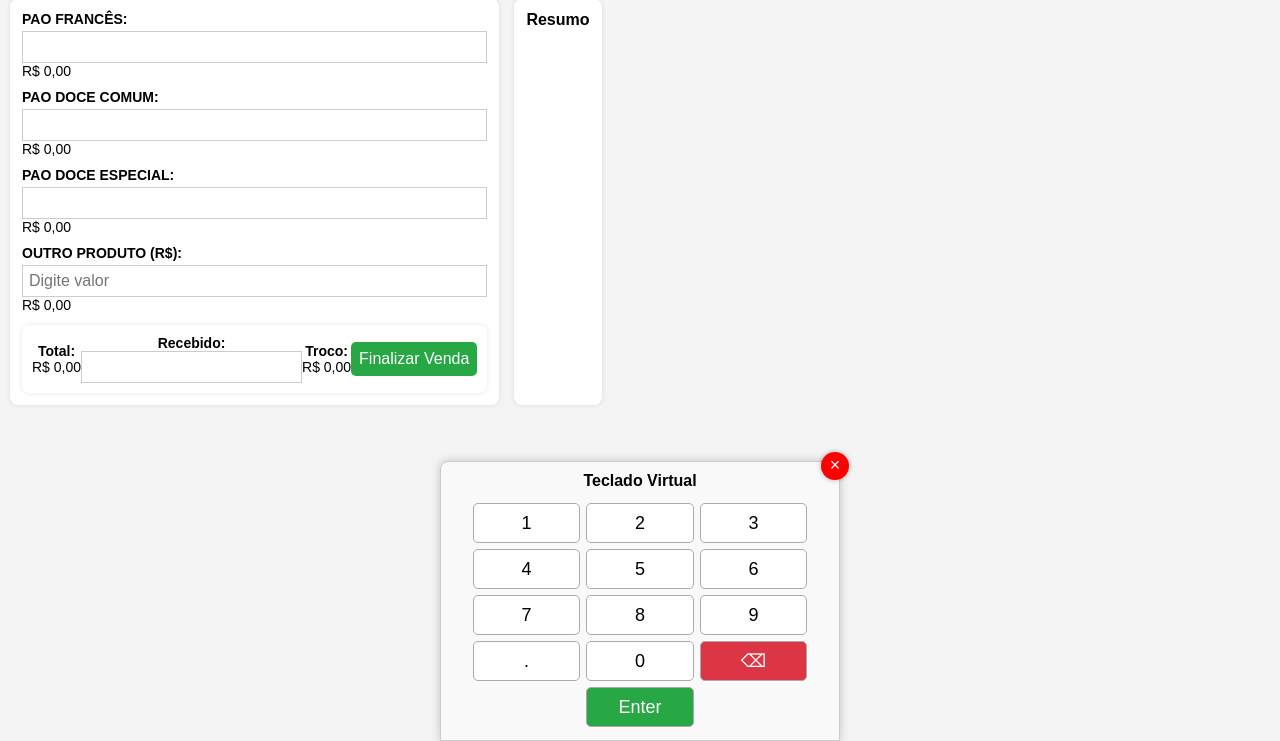
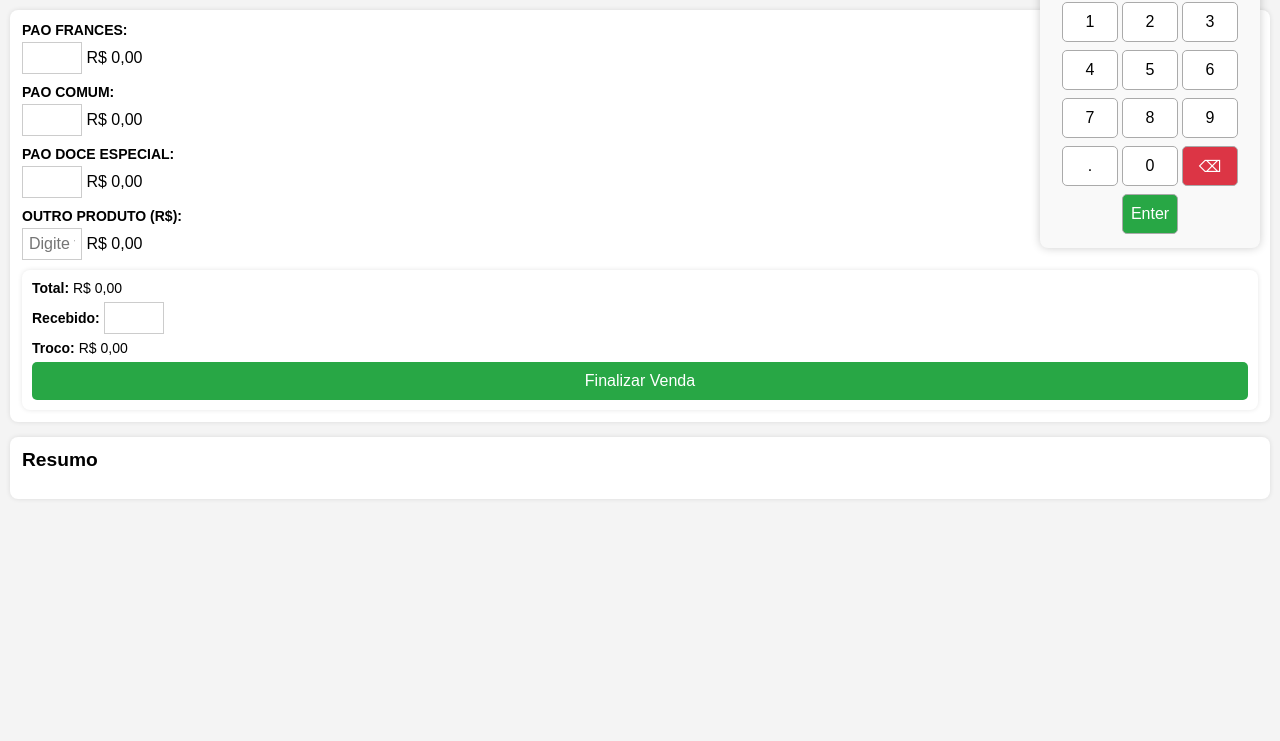
Before and after one commit to Tvf007/calculadora-atualizada, a plain HTML site: page index.html in a window 1280 px wide. Shown: the part 59-800 px from the top of the page. Drawn offline with Linux system fonts and the light colour scheme.

Commit message:
Update index.html

```diff
--- a/index.html
+++ b/index.html
@@ -2,13 +2,12 @@
 <html lang="pt-BR">
 <head>
   <meta charset="UTF-8" />
-  <title>Sistema de Caixa</title>
+  <title>Caixa Aberto</title>
   <meta name="viewport" content="width=device-width, initial-scale=1.0, user-scalable=no">
   <style>
     * {
       box-sizing: border-box;
     }
-
     body {
       font-family: Arial, sans-serif;
       margin: 0;
@@ -17,108 +16,79 @@
       min-height: 100vh;
       display: flex;
       flex-direction: column;
-      font-size: 14px;
+      overflow-x: hidden;
     }
-
     h1 {
       text-align: center;
       margin-bottom: 15px;
-      font-size: 18px;
+      font-size: 1.5em;
     }
-
     .container {
       display: flex;
       flex-direction: column;
       gap: 15px;
     }
-
-    @media (min-width: 768px) {
-      .container {
-        flex-direction: row;
-      }
-    }
-
     .col-esquerda,
     .col-direita {
       background: #fff;
       border-radius: 8px;
       padding: 12px;
       box-shadow: 0 0 5px rgba(0,0,0,0.1);
+      width: 100%;
     }
-
     .produto {
       margin-bottom: 10px;
     }
-
     label {
       display: block;
       margin-bottom: 4px;
+      font-size: 14px;
       font-weight: bold;
-      font-size: 14px;
     }
-
     input[type="text"] {
-      width: 100%;
-      max-width: 100%;
+      width: 60px;
       padding: 6px;
       font-size: 16px;
       border: 1px solid #ccc;
       outline: none;
-      box-sizing: border-box;
     }
-
     input:focus {
       border-color: #28a745;
       box-shadow: 0 0 0 2px rgba(40, 167, 69, 0.2);
     }
-
     ul {
       list-style-type: none;
       padding-left: 0;
-      margin-top: 10px;
+      margin-top: 8px;
     }
-
     li {
-      background: #fafafa;
+      background: #fff;
       margin: 2px 0;
       padding: 6px;
       border-radius: 4px;
-      font-size: 13px;
+      font-size: 14px;
     }
-
     #notaFiscal h2 {
       margin-top: 0;
-      font-size: 16px;
+      font-size: 1.2em;
     }
-
     .rodape {
       display: flex;
       flex-direction: column;
-      gap: 8px;
-      margin-top: 12px;
+      align-items: flex-start;
+      margin-top: 10px;
       padding: 10px;
       background: #fff;
       border-radius: 8px;
       box-shadow: 0 0 5px rgba(0,0,0,0.1);
-    }
-
-    @media (min-width: 768px) {
-      .rodape {
-        flex-direction: row;
-        justify-content: space-between;
-        align-items: center;
-        gap: 0;
-      }
-    }
-
-    .rodape div {
-      text-align: center;
       font-size: 14px;
     }
-
+    .rodape div {
+      margin-bottom: 6px;
+    }
     .rodape button {
       width: 100%;
-      padding: 8px;
+      padding: 10px;
       font-size: 16px;
       background-color: #28a745;
       color: white;
@@ -126,31 +96,30 @@
       border-radius: 5px;
       cursor: pointer;
     }
-
     .rodape button:hover {
       background-color: #218838;
     }
 
-    /* Teclado Numérico */
+    /* Teclado Virtual */
     .teclado-numerico {
       position: fixed;
       bottom: 0;
-      left: 50%;
-      transform: translateX(-50%);
+      left: 0;
+      right: 0;
       z-index: 1000;
-      border: 1px solid #ccc;
+      border-top: 1px solid #ccc;
       background: #f9f9f9;
-      border-radius: 8px 8px 0 0;
+      border-radius: 10px 10px 0 0;
       padding: 10px;
-      box-shadow: 0 0 10px rgba(0,0,0,0.2);
-      width: 100%;
-      max-width: 400px;
+      box-shadow: 0 -2px 10px rgba(0,0,0,0.15);
+      display: flex;
+      flex-direction: column;
+      align-items: center;
     }
-
     .fechar-teclado-btn {
       position: absolute;
       top: -10px;
-      right: -10px;
+      right: 10px;
       width: 28px;
       height: 28px;
       background-color: red;
@@ -160,69 +129,78 @@
       line-height: 26px;
       border-radius: 50%;
       cursor: pointer;
-      box-shadow: 0 0 5px rgba(0,0,0,0.3);
       z-index: 1001;
+      display: none;
     }
-
     .teclado-numerico h3 {
-      text-align: center;
       margin-top: 0;
-      margin-bottom: 10px;
+      margin-bottom: 8px;
       font-size: 16px;
     }
-
     .teclado-numerico button {
-      width: calc(30% - 6px);
+      width: 28%;
       height: 40px;
-      margin: 3px;
-      font-size: 18px;
+      margin: 4px 1%;
+      font-size: 16px;
       cursor: pointer;
       border: 1px solid #aaa;
       border-radius: 5px;
       background-color: #fff;
     }
-
     .teclado-numerico button.enter {
       background-color: #28a745;
       color: white;
     }
-
     .teclado-numerico button.backspace {
       background-color: #dc3545;
       color: white;
     }
 
+    @media (min-width: 600px) {
+      .teclado-numerico {
+        bottom: auto;
+        top: 20px;
+        right: 20px;
+        left: auto;
+        width: 220px;
+        max-width: 90vw;
+        border-radius: 8px;
+        padding: 10px;
+        box-shadow: 0 0 10px rgba(0,0,0,0.2);
+      }
+      .fechar-teclado-btn {
+        display: block;
+      }
+    }
+
     .nota-item {
       border: 1px solid #ccc;
-      padding: 10px;
+      padding: 8px;
       margin-bottom: 10px;
       border-radius: 6px;
     }
-
     .nota-header {
       font-weight: bold;
       margin-bottom: 5px;
     }
-
     #mensagemValidacao {
       color: red;
       margin-top: 10px;
-      text-align: center;
     }
   </style>
 </head>
 <body>
-<h1>Sistema de Caixa</h1>
+<h1>Caixa Aberto</h1>
 <div class="container">
   <!-- Coluna Esquerda -->
   <div class="col-esquerda">
     <div class="produto">
-      <label for="quantidadePaoFrances">PAO FRANCÊS:</label>
+      <label for="quantidadePaoFrances">PAO FRANCES:</label>
       <input type="text" id="quantidadePaoFrances" onclick="abrirTeclado(this)">
       <span id="resultadoPaoFrances">R$ 0,00</span>
     </div>
     <div class="produto">
-      <label for="quantidadePaoDoceComum">PAO DOCE COMUM:</label>
+      <label for="quantidadePaoDoceComum">PAO COMUM:</label>
       <input type="text" id="quantidadePaoDoceComum" onclick="abrirTeclado(this)">
       <span id="resultadoPaoDoceComum">R$ 0,00</span>
     </div>
@@ -236,23 +214,12 @@
       <input type="text" id="valorEntrada" placeholder="Digite valor" onclick="abrirTeclado(this)">
       <span id="resultadoAcumulado">R$ 0,00</span>
     </div>
-    <!-- Rodapé -->
+    <!-- Rodapé dentro da coluna esquerda -->
     <div class="rodape">
-      <div>
-        <strong>Total:</strong><br>
-        <span id="valorTotal">R$ 0,00</span>
-      </div>
-      <div>
-        <strong>Recebido:</strong><br>
-        <input type="text" id="valorRecebido" onclick="abrirTeclado(this)">
-      </div>
-      <div>
-        <strong>Troco:</strong><br>
-        <span id="valorTroco">R$ 0,00</span>
-      </div>
-      <div>
-        <button onclick="proximoCliente()">Finalizar Venda</button>
-      </div>
+      <div><strong>Total:</strong> <span id="valorTotal">R$ 0,00</span></div>
+      <div><strong>Recebido:</strong> <input type="text" id="valorRecebido" onclick="abrirTeclado(this)"></div>
+      <div><strong>Troco:</strong> <span id="valorTroco">R$ 0,00</span></div>
+      <button onclick="proximoCliente()">Finalizar Venda</button>
     </div>
   </div>
 
@@ -271,7 +238,7 @@
 <p style="display:none"><span id="nfTroco">R$ 0,00</span></p>
 <div id="historicoNotas"></div>
 
-<!-- Teclado Virtual -->
+<!-- Teclado Numérico -->
 <div class="teclado-numerico" id="tecladoNumerico">
   <div class="fechar-teclado-btn" onclick="fecharTeclado()" title="Fechar">×</div>
   <h3>Teclado Virtual</h3>
@@ -345,9 +312,7 @@
     if (campoFocado) {
       if (valor === 'Enter') {
         if (campoFocado.id === 'valorEntrada') adicionarOutroProduto();
-        else if (campoFocado.id === 'valorRecebido') {
-          atualizarTroco();
-        }
+        else if (campoFocado.id === 'valorRecebido') atualizarTroco();
         return;
       } else if (valor === '⌫') {
         limparCampo();
@@ -428,7 +393,6 @@
     const recebidoTexto = document.getElementById('valorRecebido').value.trim().replace(',', '.');
     const recebido = parseFloat(recebidoTexto) || 0;
     const msgElemento = document.getElementById('mensagemValidacao');
-
     if (recebidoTexto === '') {
       if (!msgElemento) {
         const divMsg = document.createElement('div');
@@ -442,7 +406,6 @@
       }
       return;
     }
-
     if (recebido < total) {
       if (!msgElemento) {
         const divMsg = document.createElement('div');
@@ -456,7 +419,6 @@
       }
       return;
     }
-
     if (msgElemento) msgElemento.remove();
 
     const itens = Array.from(document.getElementById('listaItens').children).map(li => li.textContent);
@@ -517,13 +479,11 @@
 
   window.onload = () => {
     registrarServiceWorker();
-
-    // Impede o teclado físico do sistema
+    // Impede digitação física
     document.querySelectorAll("input[type='text']").forEach(input => {
-      input.addEventListener('focus', e => e.target.blur());
+      input.addEventListener('keydown', e => e.preventDefault());
     });
-
-    // Mostra o teclado virtual
+    // Mostra o teclado sempre visível
     document.getElementById('tecladoNumerico').style.display = 'block';
   };
 </script>
```
